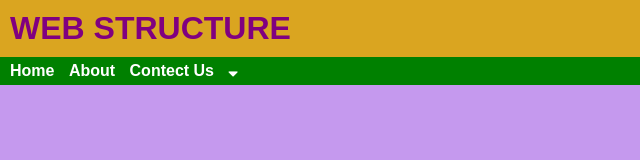
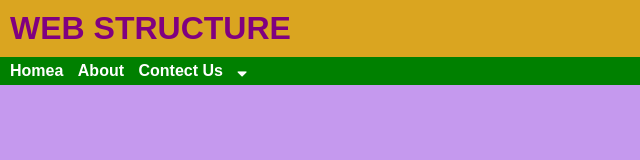
Before and after one commit to Obaid1114/web, a plain HTML site: page index.html in a window 1280 px wide. Shown: the full height of the page, 0-640 px from the left. Drawn offline with Linux system fonts and the light colour scheme.

Commit message:
Update index.html

```diff
--- a/index.html
+++ b/index.html
@@ -16,7 +16,7 @@
         </div>
         <div class="nav">
             <ul>
-                <li>Home</li>
+                <li>Homea</li>
                 <li>About</li>
                 <li>Contect Us</li>
                 <li id="open-more-nav"><i class="fa">&#xf0dd;</i></li>
```
